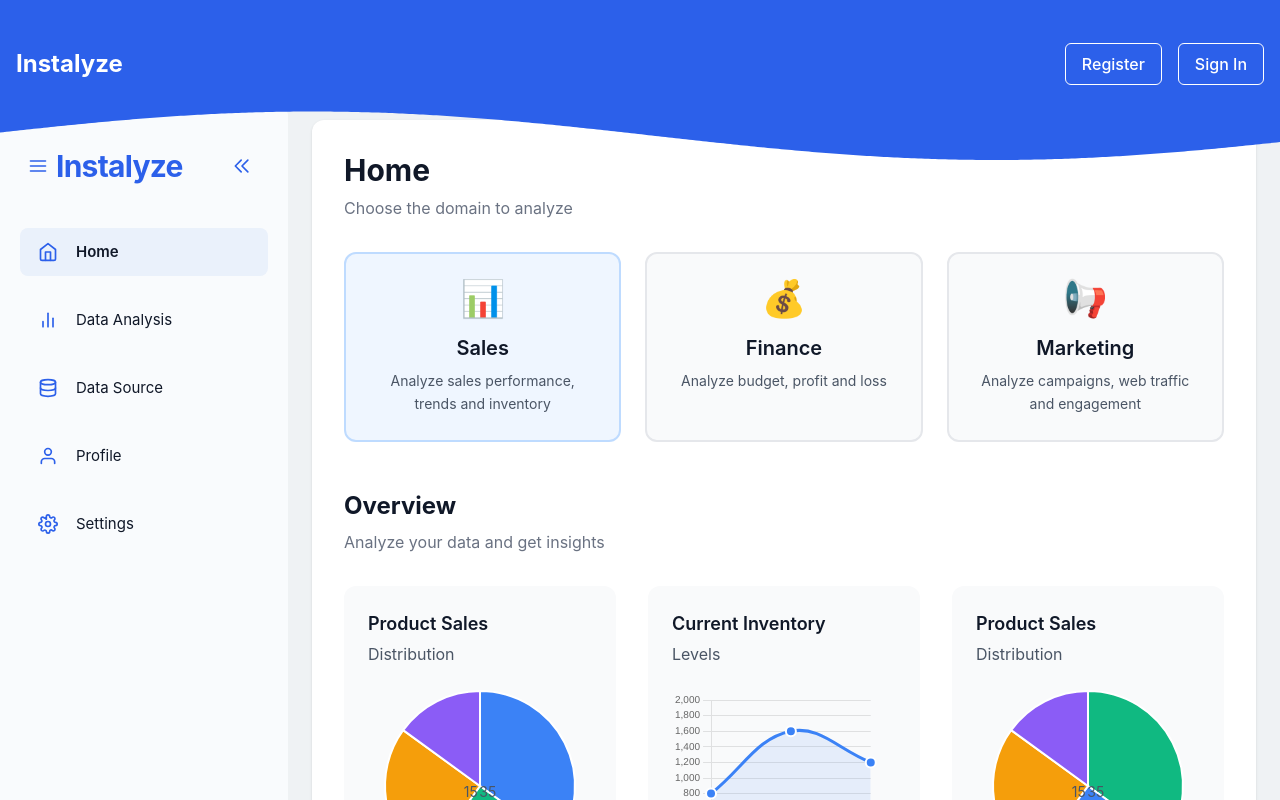
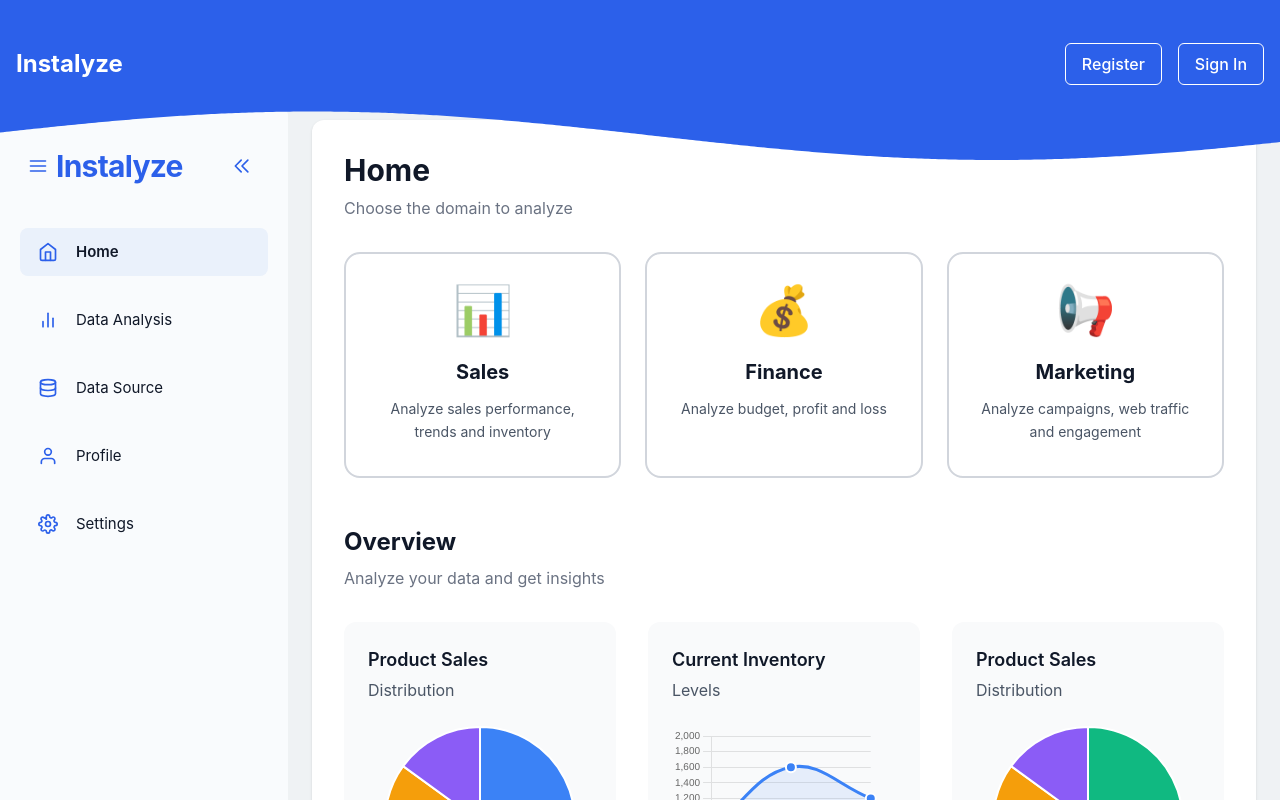
Before and after one commit to AbdallaM-Ibrahim/Charts-Project, a React (Vite) app: page / in a window 1280 px wide. Shown: the top 800 px of the page. Built offline with nearby package versions, Linux system fonts and the light colour scheme.

Commit message:
style: update domain card styles for improved UI consistency and interaction feedback

```diff
--- a/src/pages/home/index.tsx
+++ b/src/pages/home/index.tsx
@@ -14,25 +14,25 @@ const Home: React.FC = () => {
       title: 'Sales',
       description: 'Analyze sales performance, trends and inventory',
       icon: '📊',
-      bgColor: 'bg-blue-50',
-      borderColor: 'border-blue-200',
-      selected: true,
+      bgColor: 'bg-blue-100',
+      borderColor: 'hover:border-blue-400',
+      hoverColor: 'hover:bg-blue-200',
     },
     {
       title: 'Finance',
       description: 'Analyze budget, profit and loss',
       icon: '💰',
-      bgColor: 'bg-green-50',
-      borderColor: 'border-green-200',
-      selected: false,
+      bgColor: 'bg-green-100',
+      borderColor: 'hover:border-green-400',
+      hoverColor: 'hover:bg-green-200',
     },
     {
       title: 'Marketing',
       description: 'Analyze campaigns, web traffic and engagement',
       icon: '📢',
-      bgColor: 'bg-red-50',
-      borderColor: 'border-red-200',
-      selected: false,
+      bgColor: 'bg-red-100',
+      borderColor: 'hover:border-red-400',
+      hoverColor: 'hover:bg-red-200',
     },
   ];
 
@@ -44,21 +44,17 @@ const Home: React.FC = () => {
         <div className='mb-8'>
           <h1 className='text-3xl font-bold text-gray-900 mb-2'>Home</h1>
           <p className='text-gray-500'>Choose the domain to analyze</p>
-        </div>
+        </div>{' '}
         {/* Domain Cards */}{' '}
         <div className='grid grid-cols-1 md:grid-cols-3 gap-6 mb-12'>
           {domainCards.map((card) => (
             <div
               key={card.title}
-              className={`p-6 rounded-xl border-2 cursor-pointer transition-all duration-200 hover:shadow-md ${
-                card.selected
-                  ? `${card.bgColor} ${card.borderColor}`
-                  : 'bg-gray-50 border-gray-200 hover:bg-gray-100'
-              }`}
+              className={`p-8 rounded-2xl border-2 cursor-pointer transition-all duration-200 hover:shadow-lg ${card.bgColor} bg-white border-gray-200 ${card.hoverColor} border-gray-300 ${card.borderColor}`}
             >
               <div className='text-center'>
-                <div className='text-4xl mb-4'>{card.icon}</div>
-                <h3 className='text-xl font-semibold text-gray-900 mb-2'>
+                <div className='text-5xl mb-6'>{card.icon}</div>
+                <h3 className='text-xl font-bold text-gray-900 mb-3'>
                   {card.title}
                 </h3>
                 <p className='text-gray-600 text-sm leading-relaxed'>
```
